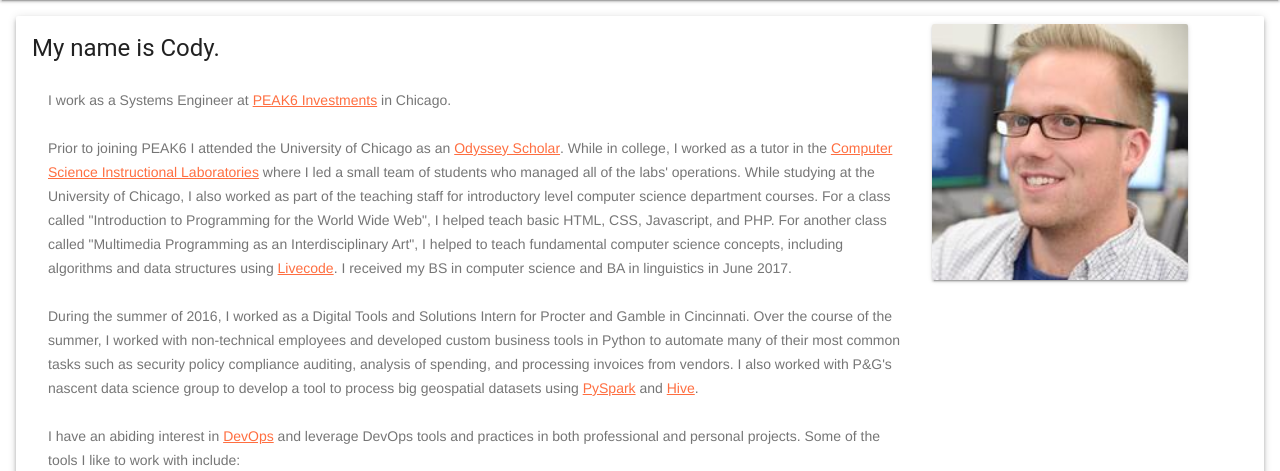
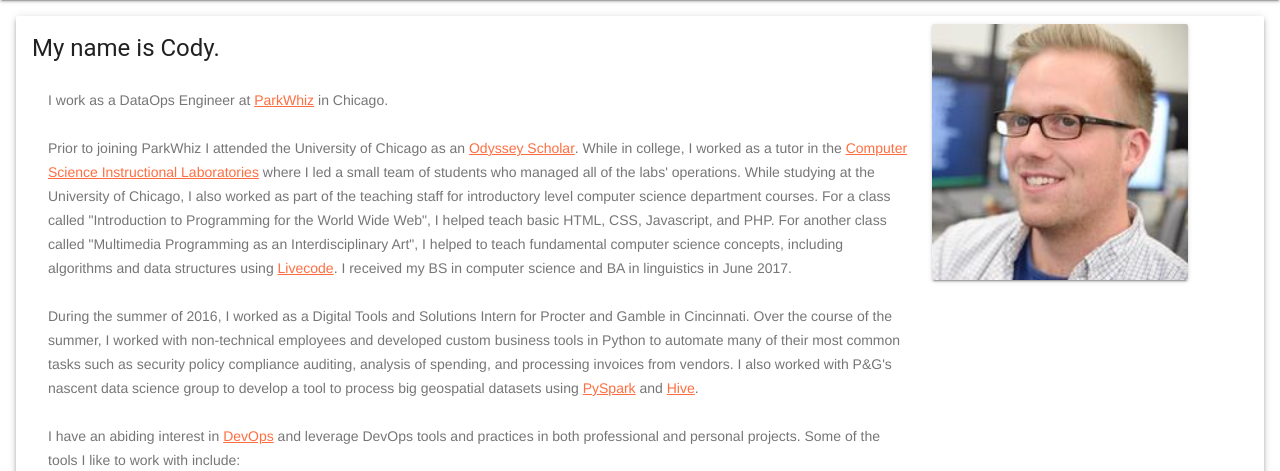
Before and after one commit to cjohnhanson/codyjhanson.com, a Flask app: page / in a window 1280 px wide. Shown: the part 64-535 px from the top of the page. Run offline with Flask 2, Linux system fonts and the light colour scheme; some libraries are stand-ins or nearby versions.

Commit message:
PEAK6 -> ParkWhiz

```diff
--- a/app/templates/index.html
+++ b/app/templates/index.html
@@ -7,10 +7,10 @@
           <h3 class="mdl-cell mdl-cell--12-col mdl-typography--headline">My name is Cody.</h3>
         <div class="mdl-cell mdl-cell--12-col mdl-card__supporting-text no-padding ">
           <p>
-	    I work as a Systems Engineer at <a href="https://www.peak6.com/">PEAK6 Investments</a> in Chicago.
+	    I work as a DataOps Engineer at <a href="https://www.parkwhiz.com">ParkWhiz</a> in Chicago.
 	    <br>
 	    <br>
-	    Prior to joining PEAK6 I attended the
+	    Prior to joining ParkWhiz I attended the
 	    University of Chicago as an <a href="https://collegeadmissions.uchicago.edu/costs/odyssey">Odyssey Scholar</a>.
 	    While in college, I worked as a tutor in the
 	    <a href='http://www.csil.cs.uchicago.edu'>Computer Science Instructional
```
